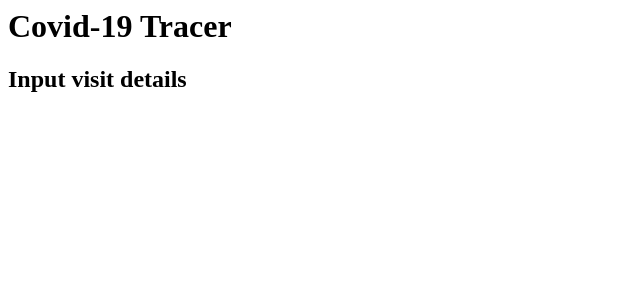
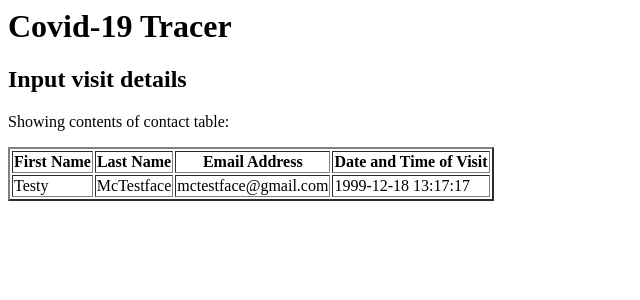
Before and after one commit to tucza792/CovidTracer, a PHP site: page / in a window 1280 px wide. Shown: the top 300 px of the page, without its empty margins (0-640 px from the left). Run offline with PHP 8.4, Linux system fonts and the light colour scheme; data comes from the database, SQL or seed files in the repository.

Commit message:
Functioning single VM with website connecting to MySql database

```diff
--- a/setup-database.sql
+++ b/setup-database.sql
@@ -2,7 +2,7 @@ CREATE TABLE contact (
        fname VARCHAR(20) NOT NULL,
        lname VARCHAR(20) NOT NULL,
        email VARCHAR(50) PRIMARY KEY,
-       time_of_visit DATE NOT NULL
+       time_of_visit DATETIME NOT NULL
 );
 
-INSERT INTO contact VALUES ('Testy', 'McTestface', 'mctestface@gmail.com', TO_DATE('25-01-1999:20:30', 'DD-MM-YY:HH24:MI');
+INSERT INTO contact VALUES ('Testy', 'McTestface', 'mctestface@gmail.com', '1999-12-18 13:17:17');
--- a/www/index.php
+++ b/www/index.php
@@ -8,5 +8,31 @@
 		<h1>Covid-19 Tracer</h1>
 
 		<h2>Input visit details</h2>
+
+		<p>Showing contents of contact table:</p>
+
+		<table border="2">
+		<tr><th>First Name</th><th>Last Name</th><th>Email Address</th><th>Date and Time of Visit</th></tr>
+
+		<?php
+
+		 $db_host = '127.0.0.1';
+		 $db_name = 'fvision';
+		 $db_user = 'webuser';
+		 $db_passwd = 'insecure_db_pw';
+
+		 $pdo_dsn = "mysql:host=$db_host;dbname=$db_name";
+
+		 $pdo = new PDO($pdo_dsn, $db_user, $db_passwd);
+
+		 $q = $pdo->query("SELECT * FROM contact");
+
+		while($row = $q->fetch()) {
+		    echo "<tr><td>".$row["fname"]."</td><td>".$row["lname"]."</td><td>".$row["email"]."</td><td>".$row["time_of_visit"]."</td></tr>\n";
+		}
+
+		?>
+		</table>
 	</body>
+
 </html>
```
Also changed, not shown: 1 other file.
